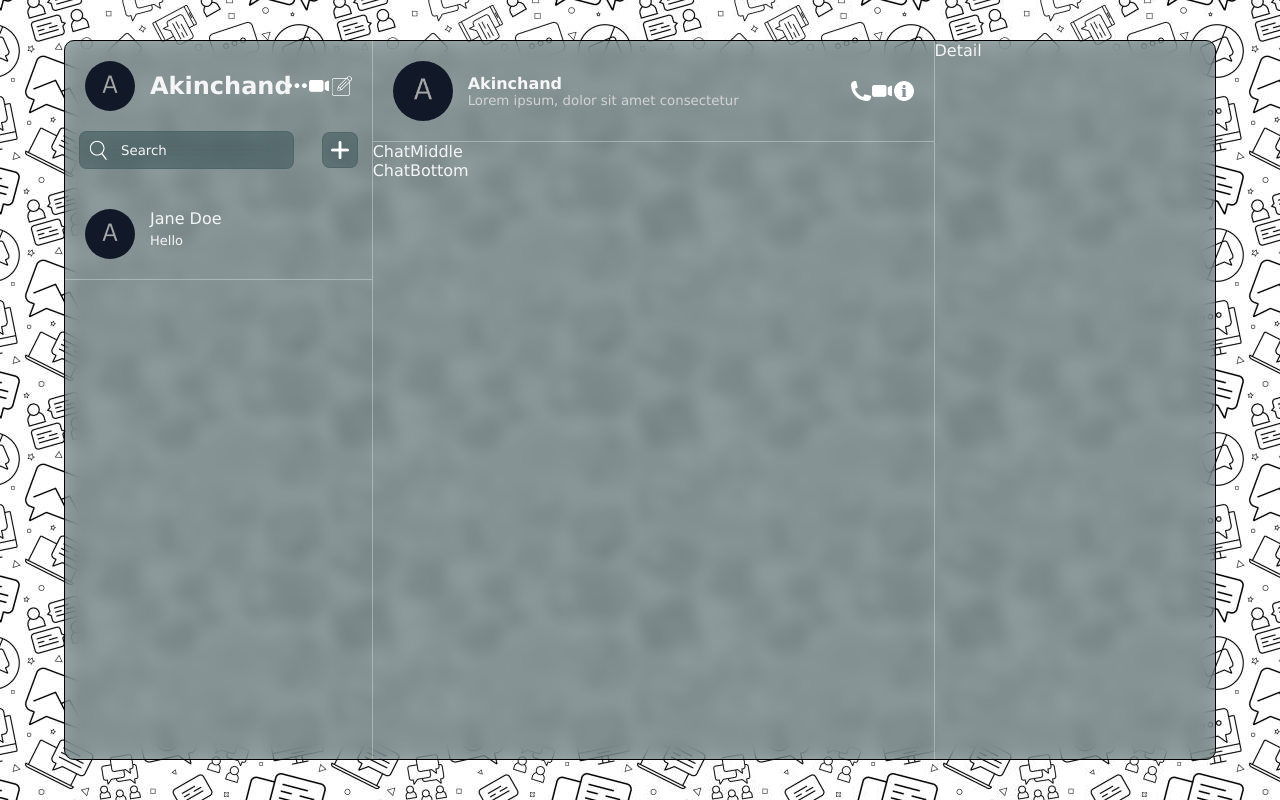
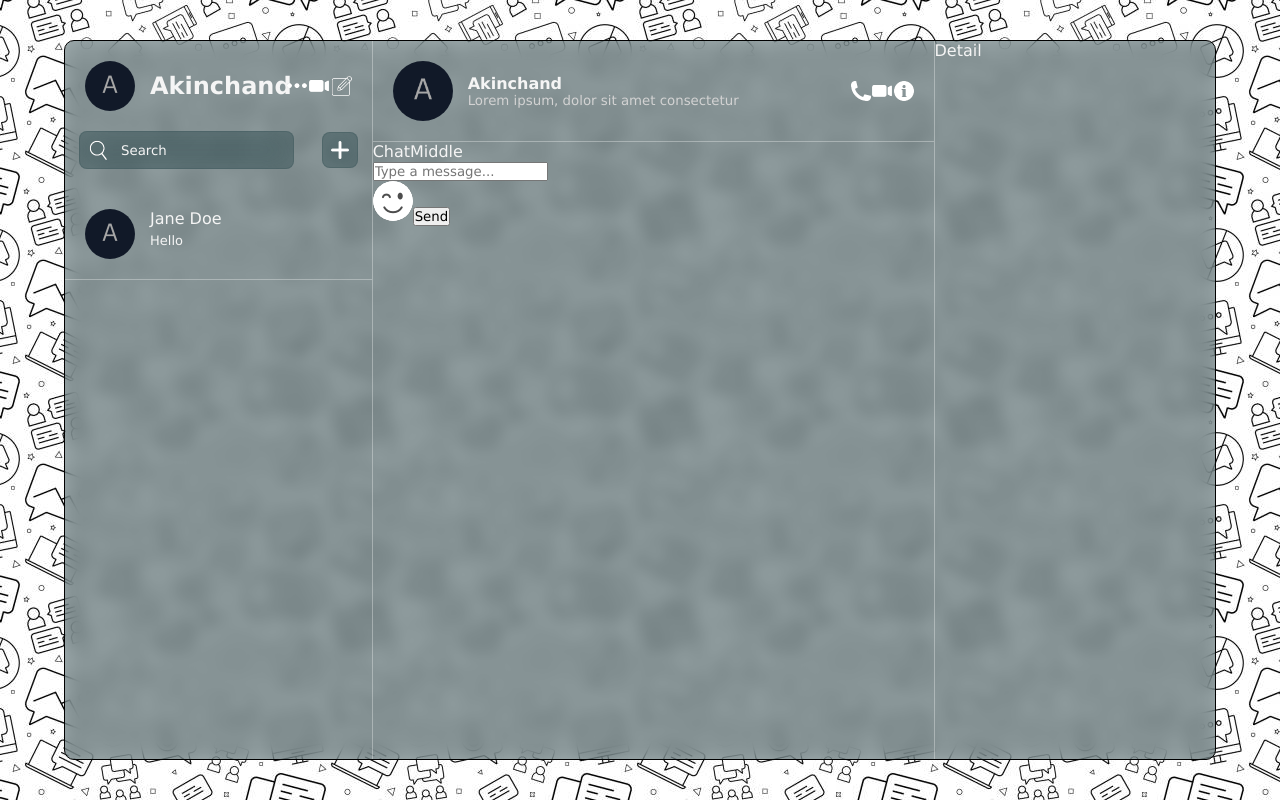
Before and after one commit to singh-shivam789/ping-me-react, a React (Vite) app: page / in a window 1280 px wide. Built offline with nearby package versions, Linux system fonts and the light colour scheme.

Commit message:
Add UtilityIcons Component and refactor code

```diff
--- a/src/components/chat/Chat.jsx
+++ b/src/components/chat/Chat.jsx
@@ -1,4 +1,4 @@
-import React from 'react'
+
 import ChatBottom from './ChatBottom'
 import ChatMiddle from './ChatMiddle'
 import ChatTop from './ChatTop'
--- a/src/components/chat/ChatBottom.jsx
+++ b/src/components/chat/ChatBottom.jsx
@@ -1,7 +1,16 @@
-import React from 'react'
+
 
 export default function ChatBottom() {
   return (
-    <div>ChatBottom</div>
+    <div className="chatBottom">
+      <div className="icons"></div>
+      <div className="typeBar">
+        <input type="text" placeholder="Type a message..."/>
+      </div>
+      <div className="emojiSend">
+        <img className="emoji" src="/emoji.png" alt="emoji.png" />
+        <button className="sendButton">Send</button>
+      </div>
+    </div>
   )
 }
--- a/src/components/chat/ChatMiddle.jsx
+++ b/src/components/chat/ChatMiddle.jsx
@@ -1,4 +1,4 @@
-import React from 'react'
+
 
 export default function ChatMiddle() {
   return (
--- a/src/components/chat/ChatTop.jsx
+++ b/src/components/chat/ChatTop.jsx
@@ -1,4 +1,4 @@
-import React from 'react'
+
 import UserInfo from '../list/userInfo/UserInfo'
 export default function ChatTop() {
   return (
--- a/src/components/detail/Detail.jsx
+++ b/src/components/detail/Detail.jsx
@@ -1,4 +1,4 @@
-import React from 'react'
+
 import './detail.css'
 
 export default function Detail() {
--- a/src/components/list/userInfo/UserInfo.jsx
+++ b/src/components/list/userInfo/UserInfo.jsx
@@ -1,4 +1,4 @@
-import React from 'react'
+import UtilityIcons from './UtilityIcons'
 import './userInfo.css'
 export default function UserInfo({ user }) {
   return (
@@ -16,14 +16,9 @@ export default function UserInfo({ user }) {
               <h2>Akinchand</h2>
             )}
           </>
-
         </div>
       </div>
-      <div className={user === "chatTop" ? "iconsChat" : "iconsList"}>
-        <img src={user === "chatTop" ? "/phone.png" : "/more.png"} />
-        <img src="/video.png" />
-        <img src={user === "chatTop" ? "/info.png" : "/edit.png"} />
-      </div>
+      <UtilityIcons user={user} />
     </div>
   )
 }
--- /dev/null
+++ b/src/components/list/userInfo/UtilityIcons.jsx
@@ -0,0 +1,9 @@
+export default function UtilityIcons({ user }) {
+    return (
+        <div className={user === "chatTop" ? "iconsChat" : "iconsList"}>
+            <img src={user === "chatTop" ? "/phone.png" : "/more.png"} />
+            <img src={"/video.png"} />
+            <img src={user === "chatTop" ? "/info.png" : "/edit.png"} />
+        </div>
+    )
+}
```
